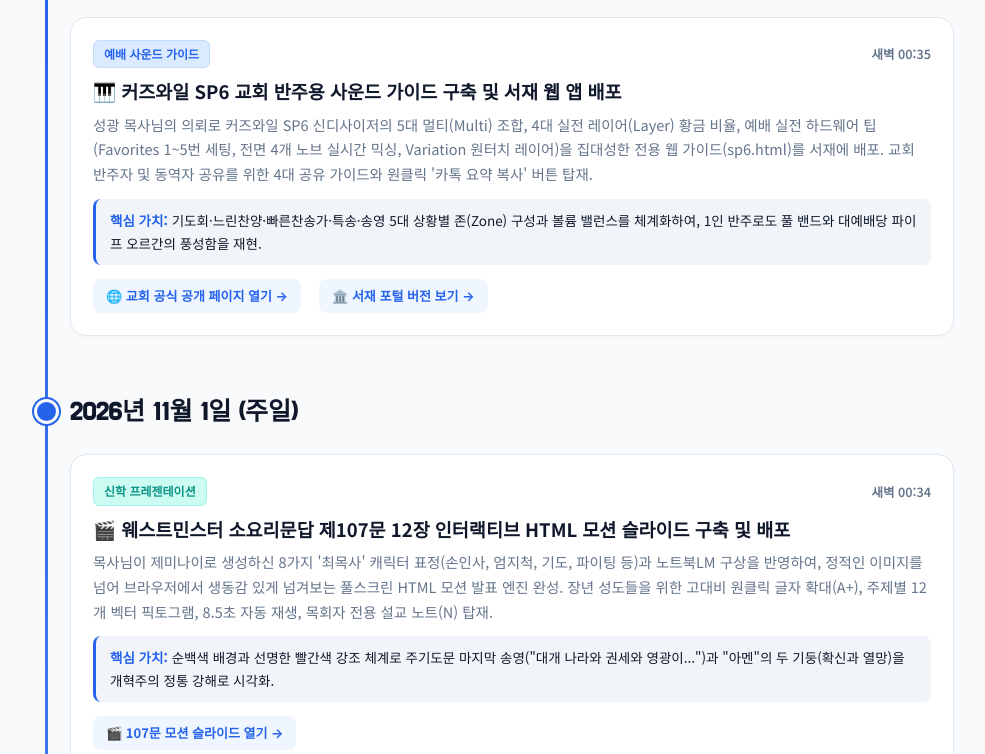
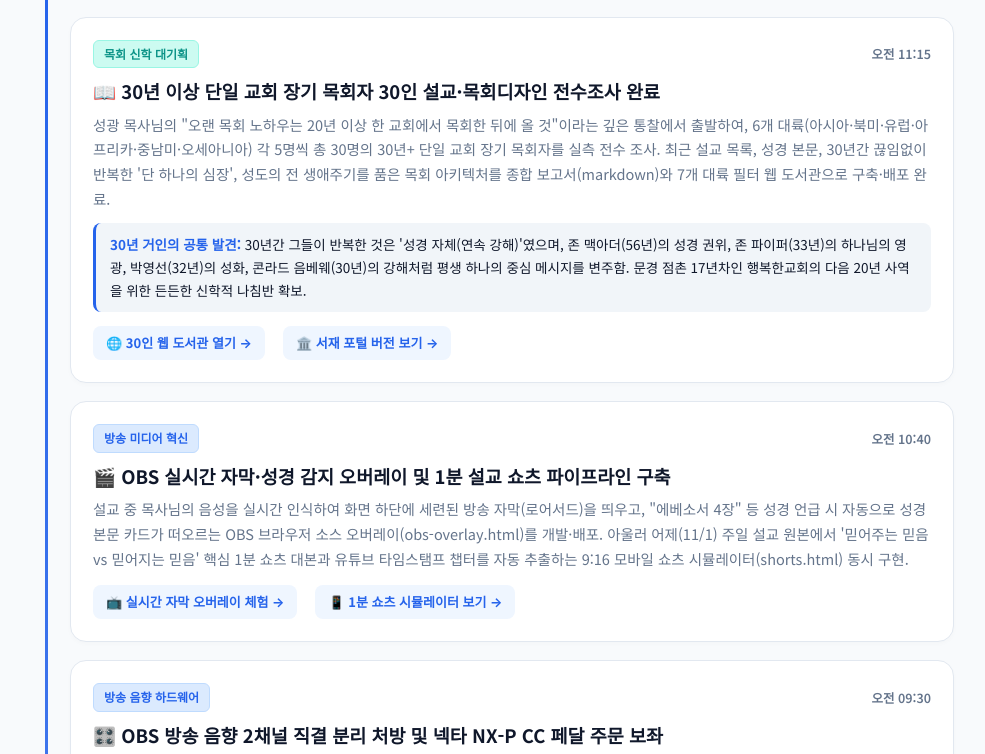
Before and after one commit to happy1ch/do, a plain HTML site: page timeline.html in a window 1280 px wide. Shown: the part 518-1272 px from the top of the page, without its empty margins (146-1131 px from the left). Drawn offline with Linux system fonts and the light colour scheme.

Commit message:
docs: 11월 2일 사역 타임라인 최신화 (30년 목회자 전수조사·자막 오버레이·쇼츠 구축)

```diff
--- a/timeline.html
+++ b/timeline.html
@@ -177,6 +177,47 @@ header p{color:var(--muted);font-size:16px;max-width:62ch;margin:0 auto 20px}
           2026년 11월 2일 (월)
           <span class="day-badge badge-today">오늘</span>
         </h2>
+      </div>
+
+      <!-- 30년 장기 목회자 30인 전수조사 -->
+      <div class="event-card" data-cat="theo doc">
+        <div class="event-top">
+          <span class="event-tag tag-theo">목회 신학 대기획</span>
+          <span class="event-time">오전 11:15</span>
+        </div>
+        <h3 class="event-title">📖 30년 이상 단일 교회 장기 목회자 30인 설교·목회디자인 전수조사 완료</h3>
+        <p class="event-desc">성광 목사님의 "오랜 목회 노하우는 20년 이상 한 교회에서 목회한 뒤에 올 것"이라는 깊은 통찰에서 출발하여, 6개 대륙(아시아·북미·유럽·아프리카·중남미·오세아니아) 각 5명씩 총 30명의 30년+ 단일 교회 장기 목회자를 실측 전수 조사. 최근 설교 목록, 성경 본문, 30년간 끊임없이 반복한 '단 하나의 심장', 성도의 전 생애주기를 품은 목회 아키텍처를 종합 보고서(markdown)와 7개 대륙 필터 웹 도서관으로 구축·배포 완료.</p>
+        <div class="event-highlight">
+          <strong>30년 거인의 공통 발견:</strong> 30년간 그들이 반복한 것은 '성경 자체(연속 강해)'였으며, 존 맥아더(56년)의 성경 권위, 존 파이퍼(33년)의 하나님의 영광, 박영선(32년)의 성화, 콘라드 음베웨(30년)의 강해처럼 평생 하나의 중심 메시지를 변주함. 문경 점촌 17년차인 행복한교회의 다음 20년 사역을 위한 든든한 신학적 나침반 확보.
+        </div>
+        <div class="event-links">
+          <a href="https://happy1ch.github.io/30years-pastors.html" target="_blank">🌐 30인 웹 도서관 열기 →</a>
+          <a href="theology/30years-pastors.html" target="_blank" style="margin-left:8px;">🏛️ 서재 포털 버전 보기 →</a>
+        </div>
+      </div>
+
+      <!-- OBS 실시간 자막 오버레이 및 1분 쇼츠 파이프라인 -->
+      <div class="event-card" data-cat="tech doc">
+        <div class="event-top">
+          <span class="event-tag tag-tech">방송 미디어 혁신</span>
+          <span class="event-time">오전 10:40</span>
+        </div>
+        <h3 class="event-title">🎬 OBS 실시간 자막·성경 감지 오버레이 및 1분 설교 쇼츠 파이프라인 구축</h3>
+        <p class="event-desc">설교 중 목사님의 음성을 실시간 인식하여 화면 하단에 세련된 방송 자막(로어서드)을 띄우고, "에베소서 4장" 등 성경 언급 시 자동으로 성경 본문 카드가 떠오르는 OBS 브라우저 소스 오버레이(obs-overlay.html)를 개발·배포. 아울러 어제(11/1) 주일 설교 원본에서 '믿어주는 믿음 vs 믿어지는 믿음' 핵심 1분 쇼츠 대본과 유튜브 타임스탬프 챕터를 자동 추출하는 9:16 모바일 쇼츠 시뮬레이터(shorts.html) 동시 구현.</p>
+        <div class="event-links">
+          <a href="https://happy1ch.github.io/obs-overlay.html" target="_blank">📺 실시간 자막 오버레이 체험 →</a>
+          <a href="https://happy1ch.github.io/shorts.html" target="_blank" style="margin-left:8px;">📱 1분 쇼츠 시뮬레이터 보기 →</a>
+        </div>
+      </div>
+
+      <!-- OBS 오디오 2채널 분리 및 CC 페달 -->
+      <div class="event-card" data-cat="tech">
+        <div class="event-top">
+          <span class="event-tag tag-tech">방송 음향 하드웨어</span>
+          <span class="event-time">오전 09:30</span>
+        </div>
+        <h3 class="event-title">🎛️ OBS 방송 음향 2채널 직결 분리 처방 및 넥타 NX-P CC 페달 주문 보좌</h3>
+        <p class="event-desc">파워드 앰프 단일 믹스로 인해 OBS 송출 시 SP6 음량을 충분히 올리지 못하던 방송 음향 한계를 진단하고, Scarlett 2i2 2채널 분리(신디사이저 R단자 방송 전용 직결 & 목소리 사이드체인 오토 덕킹) 솔루션 제시. 양손 타건 중 발로 패드 볼륨을 연속 제어하는 넥타 NX-P CC 익스프레션 페달(48,000원, 수요일 자택 도착 예정) 구매 보좌 및 발뒤꿈치 보드 고정 등 페달 미끄럼 방지 3대 비결 전수.</p>
       </div>
 
       <!-- 커즈와일 SP6 사운드 가이드 배포 -->
```
